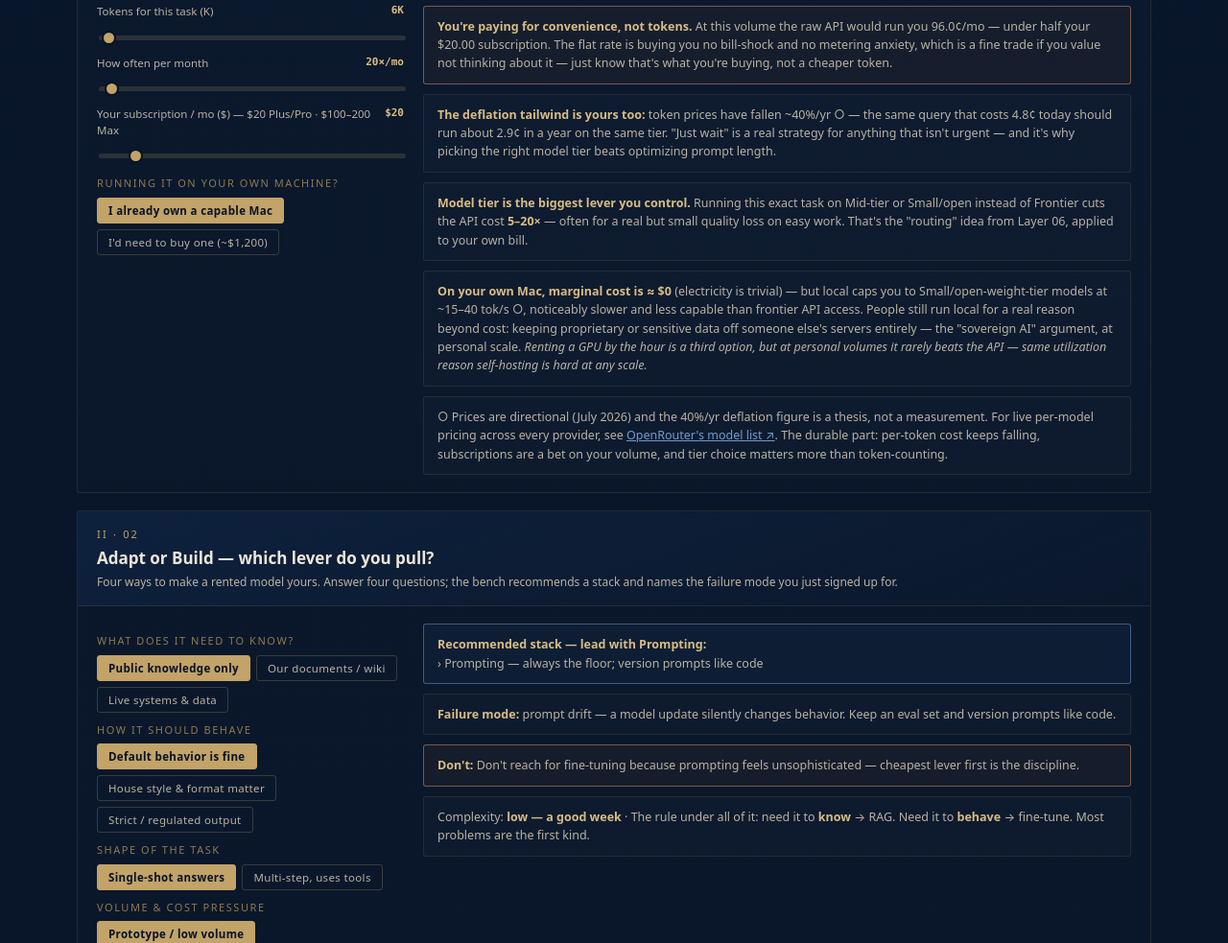
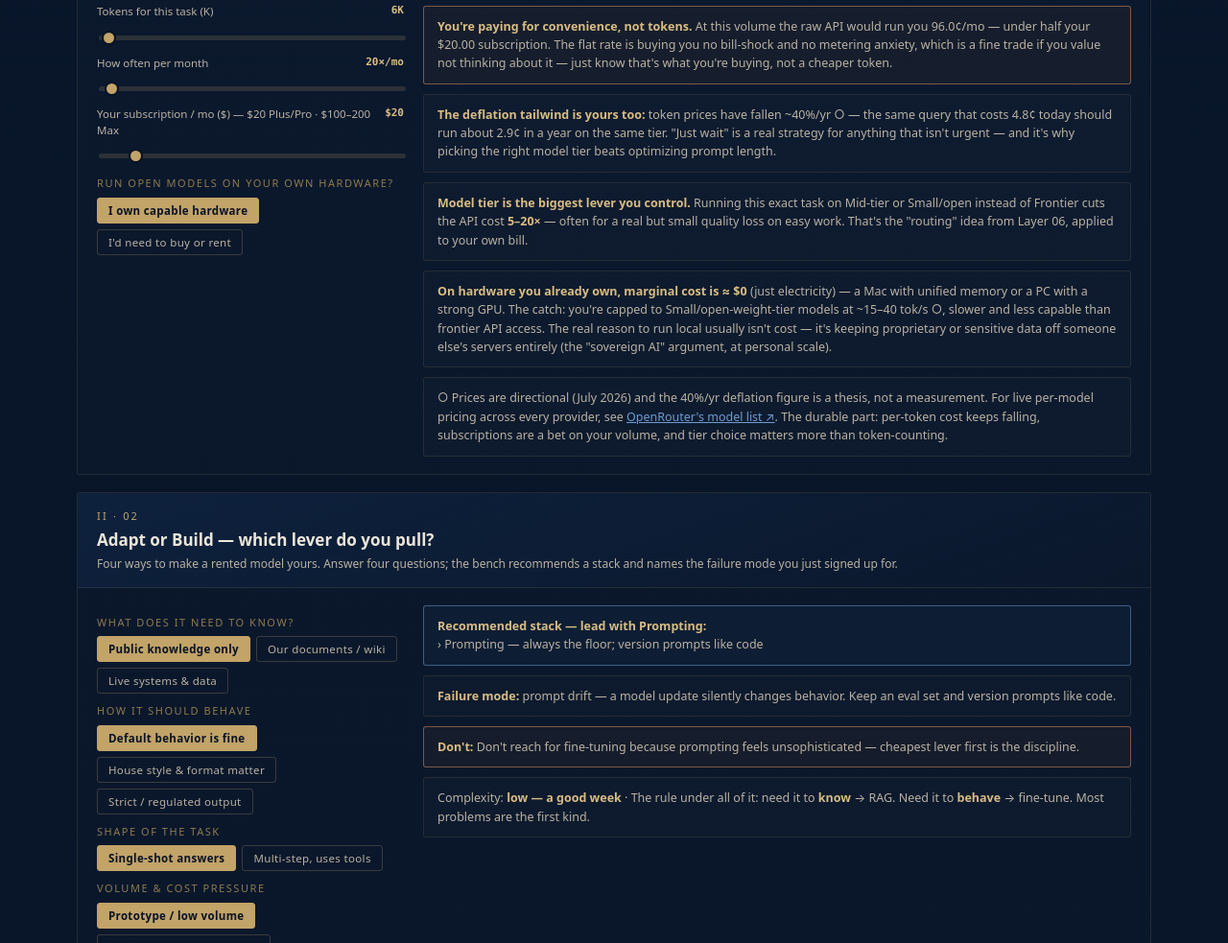
Before and after one commit to bakulbadwal/aistack, a plain HTML site: page index.html in a window 1280 px wide. Shown: the part 3876-4859 px from the top of the page at 96% size. Drawn offline with Linux system fonts and the light colour scheme.

Commit message:
Generalize local-hardware framing beyond Mac; address compute rental
- 'Run open models on your own hardware?' covers Mac (unified memory) or
  PC + strong GPU, not just Mac.
- Reframe own/buy toggle: 'I own capable hardware' / 'buy or rent'.
- Buy/rent note names neoclouds (Lambda, Crusoe, RunPod, CoreWeave) as the
  compute-rental path (mostly enterprise, loses to API at personal scale),
  clarifies hyperscaler token access (Bedrock/Vertex) is still the API line,
  and points to Layer 02 for where compute rental lives.

Co-Authored-By: Claude Opus 4.8 <noreply@anthropic.com>

```diff
--- a/app.js
+++ b/app.js
@@ -443,10 +443,10 @@
       { id: "freq", l: "How often per month", min: 1, max: 1000, v: 20, st: 1, u: function (v) { return v + "×/mo"; } },
       { id: "sub", l: "Your subscription / mo ($) — $20 Plus/Pro · $100–200 Max", min: 0, max: 200, v: 20, st: 5, u: function (v) { return v === 0 ? "none" : "$" + v; } },
     ];
-    var tmLocal = 0; // 0 = already own a capable Mac, 1 = would need to buy
+    var tmLocal = 0; // 0 = already own capable hardware, 1 = would need to buy/rent
     var TM_LOCAL = [
-      ["I already own a capable Mac", 0],
-      ["I'd need to buy one (~$1,200)", 1200 / 36],
+      ["I own capable hardware", 0],
+      ["I'd need to buy or rent", 2000 / 36],
     ];
     function tmV(id) {
       var s = TM_SLIDERS.find(function (x) {
@@ -561,9 +561,9 @@
       notes.push('<div class="bnote"><b>The deflation tailwind is yours too:</b> token prices have fallen ~40%/yr ○ — the same query that costs ' + fmt$(costQuery) + " today should run about " + fmt$(costQuery * 0.6) + ' in a year on the same tier. \"Just wait\" is a real strategy for anything that isn\'t urgent — and it\'s why picking the right model tier beats optimizing prompt length.</div>');
       notes.push('<div class="bnote"><b>Model tier is the biggest lever you control.</b> Running this exact task on Mid-tier or Small/open instead of Frontier cuts the API cost <b>5–20×</b> — often for a real but small quality loss on easy work. That\'s the "routing" idea from Layer 06, applied to your own bill.</div>');
       if (tmLocal === 0)
-        notes.push('<div class="bnote"><b>On your own Mac, marginal cost is ≈ $0</b> (electricity is trivial) — but local caps you to Small/open-weight-tier models at ~15–40 tok/s ○, noticeably slower and less capable than frontier API access. People still run local for a real reason beyond cost: keeping proprietary or sensitive data off someone else\'s servers entirely — the "sovereign AI" argument, at personal scale. <i>Renting a GPU by the hour is a third option, but at personal volumes it rarely beats the API — same utilization reason self-hosting is hard at any scale.</i></div>');
+        notes.push('<div class="bnote"><b>On hardware you already own, marginal cost is ≈ $0</b> (just electricity) — a Mac with unified memory or a PC with a strong GPU. The catch: you\'re capped to Small/open-weight-tier models at ~15–40 tok/s ○, slower and less capable than frontier API access. The real reason to run local usually isn\'t cost — it\'s keeping proprietary or sensitive data off someone else\'s servers entirely (the "sovereign AI" argument, at personal scale).</div>');
       else
-        notes.push('<div class="bnote"><b>Buying in costs ~' + fmt$(localMonth) + '/mo amortized</b> (a ~$1,200 Mac over 3 years) — and it still caps you to Small/open-weight-tier quality at ~15–40 tok/s ○, below frontier API access. Worth it mainly if you\'d run local anyway for privacy (keeping data off third-party servers) or heavy sustained use, not to save a few dollars on light usage.</div>');
+        notes.push('<div class="bnote"><b>A capable machine is a real upfront cost</b> — a Mac with enough unified memory or a PC with a strong GPU runs ~$1,500–3,000+, about ' + fmt$(localMonth) + '/mo over three years — and still caps you to open-weight-tier quality ○. The other path is renting GPUs from a neocloud (Lambda, Crusoe, RunPod, CoreWeave), but that\'s mostly an enterprise move: at personal volumes you pay for idle GPU time and rarely beat the API. <i>Note: buying tokens through a hyperscaler like AWS Bedrock or Google Vertex is still per-token pricing — that\'s the "API" line above, not renting compute. Where compute rental actually lives is Layer 02 of the map.</i></div>');
       notes.push('<div class="bnote">○ Prices are directional (July 2026) and the 40%/yr deflation figure is a thesis, not a measurement. For live per-model pricing across every provider, see <a href="https://openrouter.ai/models" target="_blank" rel="noopener" style="color:var(--hl-bright)">OpenRouter\'s model list ↗</a>. The durable part: per-token cost keeps falling, subscriptions are a bet on your volume, and tier choice matters more than token-counting.</div>');
       $("tmNotes").innerHTML = notes.join("");
     }
--- a/index.html
+++ b/index.html
@@ -93,7 +93,7 @@
           <div class="qlab" style="font-size:11px;letter-spacing:.14em;text-transform:uppercase;color:var(--gold-dim);margin:12px 0 6px">Model tier (sets $/M tokens ○)</div>
           <div class="bseg" id="tmClass"></div>
           <div id="tmSliders"></div>
-          <div class="qlab" style="font-size:11px;letter-spacing:.14em;text-transform:uppercase;color:var(--gold-dim);margin:12px 0 6px">Running it on your own machine?</div>
+          <div class="qlab" style="font-size:11px;letter-spacing:.14em;text-transform:uppercase;color:var(--gold-dim);margin:12px 0 6px">Run open models on your own hardware?</div>
           <div class="bseg" id="tmLocal"></div>
         </div>
         <div>
```
